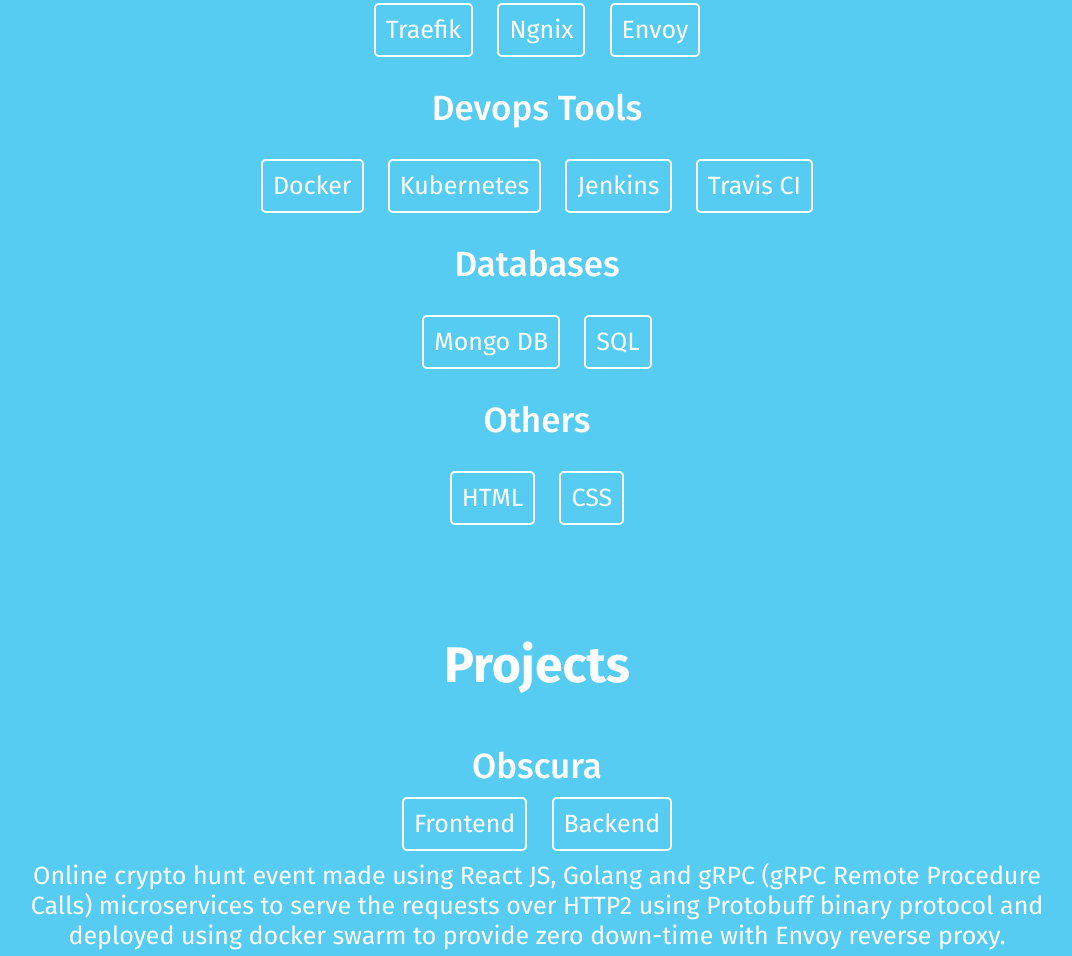
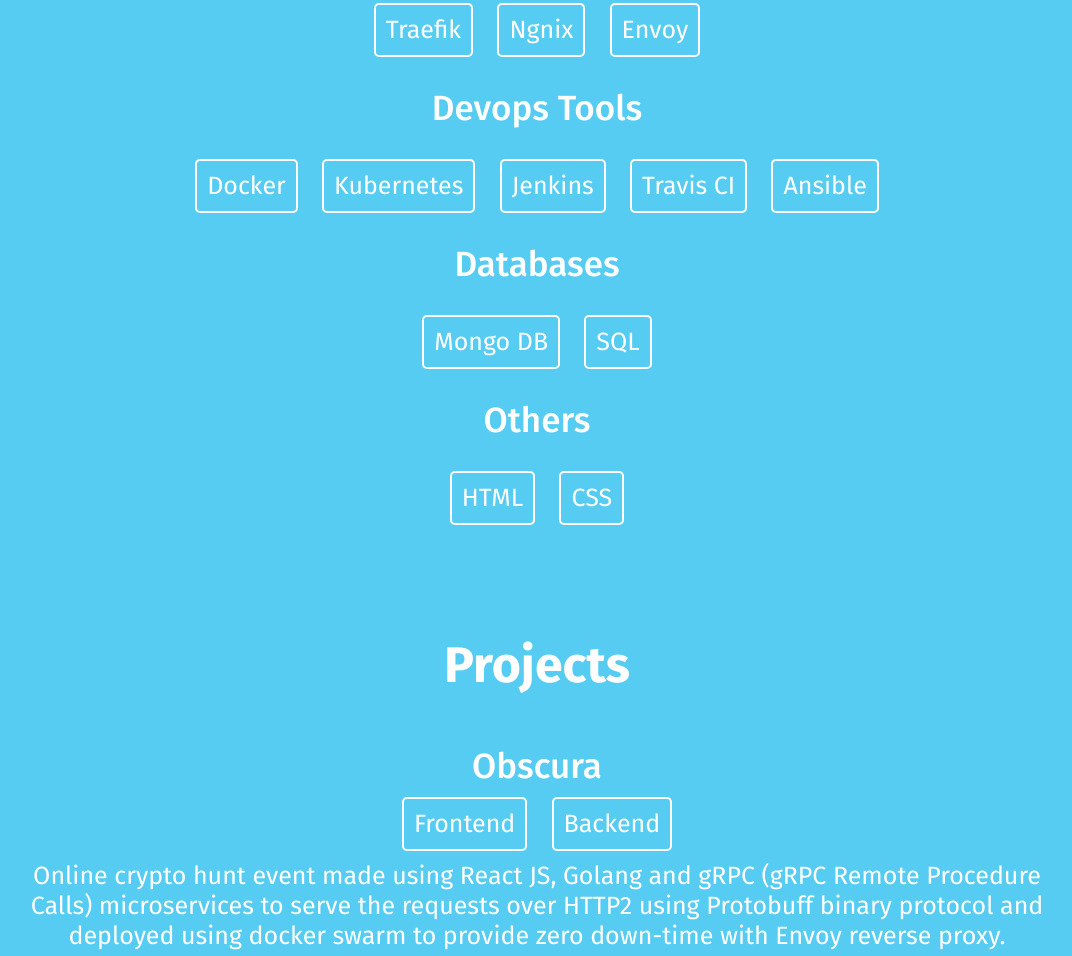
Before and after one commit to war-turtle/portfolio, a website built with Parcel: page site/index.html in a window 1280 px wide. Shown: the part 3819-4775 px from the top of the page, without its empty margins (103-1175 px from the left). Built offline with nearby package versions, Linux system fonts and the light colour scheme.

Commit message:
resume updated

```diff
--- a/site/index.html
+++ b/site/index.html
@@ -193,6 +193,7 @@
         <div class="button">Kubernetes</div>
         <div class="button">Jenkins</div>
         <div class="button">Travis CI</div>
+        <div class="button">Ansible</div>
       </div>
 
       <div class="subHeading mtS" data-aos="fade-up">Databases</div>
```
Also changed, not shown: index.html (+1 -1 lines), 2 other files.
